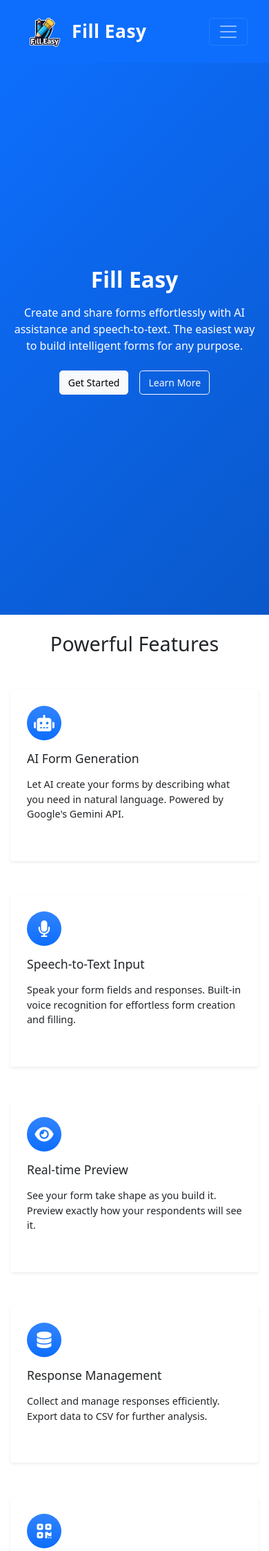
After one commit to svsairevanth12/render, a Flask app: template templates/landing.html in a window 390 px wide. The commit adds this page. Shown: the top 2248 px of the page at 69% size. Run offline with Flask 3, Linux system fonts and the light colour scheme; the template is opened without the code that fills it, so the values that code supplies are empty.

Commit message:
Update: Major UI improvements and new features - Added landing page with responsive design - Updated README with comprehensive project details - Enhanced base template with improved navigation - Added new static assets and images - Improved form builder and viewer templates

```diff
--- a/app.py
+++ b/app.py
@@ -98,7 +98,7 @@ def login():
             supabase.postgrest.auth(auth_response.session.access_token)
 
             flash('Successfully logged in!', 'success')
-            return redirect(url_for('home'))
+            return redirect(url_for('dashboard'))
 
         except Exception as e:
             print(f"Login error: {str(e)}")
@@ -137,7 +137,7 @@ def signup():
                 supabase.postgrest.auth(auth_response.session.access_token)
 
             flash('Successfully registered!', 'success')
-            return redirect(url_for('home'))
+            return redirect(url_for('dashboard'))
 
         except Exception as e:
             print(f"Signup error: {str(e)}")
@@ -175,8 +175,14 @@ def check_session():
             return redirect(url_for('login'))
 
 @app.route('/')
+def home():
+    if 'user' not in session:
+        return render_template('landing.html')
+    return redirect(url_for('dashboard'))
+
+@app.route('/dashboard')
 @login_required
-def home():
+def dashboard():
     try:
         # Get user data from session
         user_id = session.get('user', {}).get('id')
@@ -231,20 +237,20 @@ def edit_form(form_id):
         response = supabase.table('forms').select('*').eq('id', form_id).execute()
         if not response.data:
             flash('Form not found', 'error')
-            return redirect(url_for('home'))
+            return redirect(url_for('dashboard'))
 
         form = response.data[0]
 
         # Check if user owns this form
         if str(form['user_id']) != session['user']['id']:
             flash('You do not have permission to edit this form', 'error')
-            return redirect(url_for('home'))
+            return redirect(url_for('dashboard'))
 
         return render_template('form_builder.html', form=form)
     except Exception as e:
         print(f"Error editing form: {str(e)}")
         flash('An error occurred while loading the form', 'error')
-        return redirect(url_for('home'))
+        return redirect(url_for('dashboard'))
 
 @app.route('/forms/<int:form_id>/preview', methods=['GET'])
 @login_required
@@ -254,20 +260,20 @@ def preview_form(form_id):
         response = supabase.table('forms').select('*').eq('id', form_id).execute()
         if not response.data:
             flash('Form not found', 'error')
-            return redirect(url_for('home'))
+            return redirect(url_for('dashboard'))
 
         form = response.data[0]
 
         # Check if user owns this form
         if str(form['user_id']) != session['user']['id']:
             flash('You do not have permission to preview this form', 'error')
-            return redirect(url_for('home'))
+            return redirect(url_for('dashboard'))
 
         return render_template('form_view.html', form=form, preview=True)
     except Exception as e:
         print(f"Error previewing form: {str(e)}")
         flash('An error occurred while loading the form preview', 'error')
-        return redirect(url_for('home'))
+        return redirect(url_for('dashboard'))
 
 @app.route('/forms', methods=['POST'])
 @login_required
--- a/templates/base.html
+++ b/templates/base.html
@@ -3,7 +3,7 @@
 <head>
     <meta charset="UTF-8">
     <meta name="viewport" content="width=device-width, initial-scale=1.0">
-    <title>Form Builder</title>
+    <title>Fill Easy - Intelligent Form Builder</title>
 
     <!-- Bootstrap CSS -->
     <link href="https://cdn.jsdelivr.net/npm/bootstrap@5.1.3/dist/css/bootstrap.min.css" rel="stylesheet">
@@ -173,29 +173,152 @@
         .loading {
             display: none;
         }
+
+        /* Add this to your existing styles */
+        .navbar {
+            padding: 0.5rem 1rem;
+        }
+
+        .navbar-brand {
+            font-size: calc(1.5rem + 1vw);
+            font-weight: 600;
+            letter-spacing: 0.5px;
+            padding: 0;
+        }
+
+        .brand-logo {
+            height: min(100px, 18vw);
+            width: auto;
+            transition: transform 0.3s ease;
+            margin-right: calc(0.5rem + 1vw);
+        }
+
+        .navbar-brand:hover .brand-logo {
+            transform: scale(1.05);
+        }
+
+        .navbar-brand span {
+            display: inline-block;
+            vertical-align: middle;
+        }
+
+        .navbar > .container {
+            min-height: min(110px, 20vw);
+        }
+
+        /* Large screens (desktops) */
+        @media (min-width: 1200px) {
+            .brand-logo {
+                height: 100px;
+            }
+            .navbar-brand {
+                font-size: 2.4rem;
+            }
+            .navbar > .container {
+                min-height: 110px;
+            }
+        }
+
+        /* Medium screens (tablets) */
+        @media (max-width: 991px) {
+            .brand-logo {
+                height: 85px;
+            }
+            .navbar-brand {
+                font-size: 2.2rem;
+            }
+            .navbar > .container {
+                min-height: 95px;
+            }
+        }
+
+        /* Small screens (mobile) */
+        @media (max-width: 767px) {
+            .brand-logo {
+                height: 75px;
+            }
+            .navbar-brand {
+                font-size: 2rem;
+            }
+            .navbar > .container {
+                min-height: 85px;
+            }
+        }
+
+        /* Extra small screens */
+        @media (max-width: 575px) {
+            .brand-logo {
+                height: 65px;
+            }
+            .navbar-brand {
+                font-size: 1.8rem;
+            }
+            .navbar > .container {
+                min-height: 75px;
+            }
+            .navbar-brand span {
+                font-size: calc(1.4rem + 1vw);
+            }
+        }
+
+        /* Container responsiveness */
+        .container {
+            width: 100%;
+            padding-right: max(15px, 3vw);
+            padding-left: max(15px, 3vw);
+            margin-right: auto;
+            margin-left: auto;
+        }
+
+        /* Card responsiveness */
+        .card {
+            margin-bottom: max(1rem, 2vh);
+        }
+
+        /* Button responsiveness */
+        .btn {
+            padding: clamp(0.375rem, 1vw, 0.75rem) clamp(0.75rem, 2vw, 1.5rem);
+            font-size: clamp(0.875rem, 1vw, 1rem);
+        }
+
+        /* Form control responsiveness */
+        .form-control {
+            padding: clamp(0.375rem, 1vw, 0.75rem);
+            font-size: clamp(0.875rem, 1vw, 1rem);
+        }
+
+        /* Spacing utilities */
+        .mt-responsive {
+            margin-top: clamp(1rem, 3vh, 3rem);
+        }
+
+        .mb-responsive {
+            margin-bottom: clamp(1rem, 3vh, 3rem);
+        }
+
+        .py-responsive {
+            padding-top: clamp(1rem, 3vh, 3rem);
+            padding-bottom: clamp(1rem, 3vh, 3rem);
+        }
     </style>
 </head>
 <body>
     <!-- Navigation -->
     <nav class="navbar navbar-expand-lg navbar-dark bg-primary">
         <div class="container">
-            <a class="navbar-brand" href="{{ url_for('home') }}">
-                <i class="fas fa-wpforms me-2"></i>Form Builder
+            <a class="navbar-brand d-flex align-items-center" href="{{ url_for('dashboard') if current_user else url_for('home') }}">
+                <img src="{{ url_for('static', filename='img/logo.png') }}" alt="Fill Easy Logo" class="brand-logo me-2">
+                <span>Fill Easy</span>
             </a>
             <button class="navbar-toggler" type="button" data-bs-toggle="collapse" data-bs-target="#navbarNav">
                 <span class="navbar-toggler-icon"></span>
             </button>
             <div class="collapse navbar-collapse" id="navbarNav">
                 <ul class="navbar-nav me-auto">
-                    {% if 'user' in session %}
+                    {% if current_user %}
                     <li class="nav-item">
-                        <a class="nav-link {% if request.endpoint == 'home' %}active{% endif %}" href="{{ url_for('home') }}">
-                            <i class="fas fa-list me-1"></i>My Forms
-                        </a>
-                    </li>
-                    <li class="nav-item">
-                        <a class="nav-link {% if request.endpoint == 'create_form' %}active{% endif %}" href="{{ url_for('create_form') }}">
-                            <i class="fas fa-plus me-1"></i>Create Form
+                        <a class="nav-link {% if request.endpoint == 'dashboard' %}active{% endif %}" href="{{ url_for('dashboard') }}">
+                            <i class="fas fa-home me-1"></i>Dashboard
                         </a>
                     </li>
                     {% endif %}
--- a/templates/form_builder.html
+++ b/templates/form_builder.html
@@ -57,7 +57,7 @@
             </div>
 
                 <div class="d-flex justify-content-between">
-                    <a href="{{ url_for('home') }}" class="btn btn-secondary">
+                    <a href="{{ url_for('dashboard') }}" class="btn btn-secondary">
                         <i class="fas fa-arrow-left me-2"></i>Back to Forms
                     </a>
                     <div class="btn-group">
--- a/templates/form_view.html
+++ b/templates/form_view.html
@@ -87,7 +87,7 @@
                 {% endfor %}
 
                 <div class="d-flex justify-content-between">
-                    <a href="{{ url_for('home') }}" class="btn btn-secondary">
+                    <a href="{{ url_for('dashboard') }}" class="btn btn-secondary">
                         <i class="fas fa-arrow-left me-2"></i>Back to Forms
                     </a>
                     {% if preview %}
--- /dev/null
+++ b/templates/landing.html
@@ -0,0 +1,233 @@
+{% extends "base.html" %}
+
+{% block content %}
+<!-- Hero Section -->
+<div class="hero bg-primary text-white py-responsive">
+    <div class="container">
+        <div class="row align-items-center">
+            <div class="col-lg-6 mb-4 mb-lg-0">
+                <h1 class="display-4 fw-bold mb-3" style="font-size: clamp(2rem, 5vw, 3.5rem);">Fill Easy</h1>
+                <p class="lead mb-4" style="font-size: clamp(1rem, 2vw, 1.25rem);">Create and share forms effortlessly with AI assistance and speech-to-text. The easiest way to build intelligent forms for any purpose.</p>
+                <div class="d-flex gap-3 flex-wrap">
+                    {% if current_user %}
+                        <a href="{{ url_for('create_form') }}" class="btn btn-light btn-lg">Create Form</a>
+                    {% else %}
+                        <a href="{{ url_for('signup') }}" class="btn btn-light btn-lg">Get Started</a>
+                    {% endif %}
+                    <a href="#features" class="btn btn-outline-light btn-lg">Learn More</a>
+                </div>
+            </div>
+            <div class="col-lg-6 d-none d-lg-block">
+                <img src="{{ url_for('static', filename='img/hero-illustration.svg') }}" alt="Form Builder Illustration" class="img-fluid" style="max-width: min(100%, 600px);">
+            </div>
+        </div>
+    </div>
+</div>
+
+<!-- Features Section -->
+<section id="features" class="py-responsive">
+    <div class="container">
+        <h2 class="text-center mb-5" style="font-size: clamp(1.8rem, 4vw, 2.5rem);">Powerful Features</h2>
+        <div class="row g-4">
+            <!-- Feature cards with responsive margins -->
+            <div class="col-md-6 col-lg-4 mb-responsive">
+                <div class="card h-100 border-0 shadow-sm">
+                    <div class="card-body p-4">
+                        <div class="feature-icon bg-primary bg-gradient text-white rounded-circle p-3 mb-3">
+                            <i class="fas fa-robot" style="font-size: clamp(1.5rem, 3vw, 2rem);"></i>
+                        </div>
+                        <h3 class="h5 mb-3" style="font-size: clamp(1.1rem, 2vw, 1.25rem);">AI Form Generation</h3>
+                        <p style="font-size: clamp(0.9rem, 1.5vw, 1rem);">Let AI create your forms by describing what you need in natural language. Powered by Google's Gemini API.</p>
+                    </div>
+                </div>
+            </div>
+
+            <!-- Speech-to-Text -->
+            <div class="col-md-6 col-lg-4 mb-responsive">
+                <div class="card h-100 border-0 shadow-sm">
+                    <div class="card-body p-4">
+                        <div class="feature-icon bg-primary bg-gradient text-white rounded-circle p-3 mb-3">
+                            <i class="fas fa-microphone" style="font-size: clamp(1.5rem, 3vw, 2rem);"></i>
+                        </div>
+                        <h3 class="h5 mb-3" style="font-size: clamp(1.1rem, 2vw, 1.25rem);">Speech-to-Text Input</h3>
+                        <p style="font-size: clamp(0.9rem, 1.5vw, 1rem);">Speak your form fields and responses. Built-in voice recognition for effortless form creation and filling.</p>
+                    </div>
+                </div>
+            </div>
+
+            <!-- Real-time Preview -->
+            <div class="col-md-6 col-lg-4 mb-responsive">
+                <div class="card h-100 border-0 shadow-sm">
+                    <div class="card-body p-4">
+                        <div class="feature-icon bg-primary bg-gradient text-white rounded-circle p-3 mb-3">
+                            <i class="fas fa-eye" style="font-size: clamp(1.5rem, 3vw, 2rem);"></i>
+                        </div>
+                        <h3 class="h5 mb-3" style="font-size: clamp(1.1rem, 2vw, 1.25rem);">Real-time Preview</h3>
+                        <p style="font-size: clamp(0.9rem, 1.5vw, 1rem);">See your form take shape as you build it. Preview exactly how your respondents will see it.</p>
+                    </div>
+                </div>
+            </div>
+
+            <!-- Response Management -->
+            <div class="col-md-6 col-lg-4 mb-responsive">
+                <div class="card h-100 border-0 shadow-sm">
+                    <div class="card-body p-4">
+                        <div class="feature-icon bg-primary bg-gradient text-white rounded-circle p-3 mb-3">
+                            <i class="fas fa-database" style="font-size: clamp(1.5rem, 3vw, 2rem);"></i>
+                        </div>
+                        <h3 class="h5 mb-3" style="font-size: clamp(1.1rem, 2vw, 1.25rem);">Response Management</h3>
+                        <p style="font-size: clamp(0.9rem, 1.5vw, 1rem);">Collect and manage responses efficiently. Export data to CSV for further analysis.</p>
+                    </div>
+                </div>
+            </div>
+
+            <!-- QR Code Sharing -->
+            <div class="col-md-6 col-lg-4 mb-responsive">
+                <div class="card h-100 border-0 shadow-sm">
+                    <div class="card-body p-4">
+                        <div class="feature-icon bg-primary bg-gradient text-white rounded-circle p-3 mb-3">
+                            <i class="fas fa-qrcode" style="font-size: clamp(1.5rem, 3vw, 2rem);"></i>
+                        </div>
+                        <h3 class="h5 mb-3" style="font-size: clamp(1.1rem, 2vw, 1.25rem);">QR Code Sharing</h3>
+                        <p style="font-size: clamp(0.9rem, 1.5vw, 1rem);">Share your forms instantly with QR codes. Perfect for events and physical locations.</p>
+                    </div>
+                </div>
+            </div>
+
+            <!-- User Authentication -->
+            <div class="col-md-6 col-lg-4 mb-responsive">
+                <div class="card h-100 border-0 shadow-sm">
+                    <div class="card-body p-4">
+                        <div class="feature-icon bg-primary bg-gradient text-white rounded-circle p-3 mb-3">
+                            <i class="fas fa-user-shield" style="font-size: clamp(1.5rem, 3vw, 2rem);"></i>
+                        </div>
+                        <h3 class="h5 mb-3" style="font-size: clamp(1.1rem, 2vw, 1.25rem);">Secure Authentication</h3>
+                        <p style="font-size: clamp(0.9rem, 1.5vw, 1rem);">Protect your forms with secure user authentication. Manage access and permissions.</p>
+                    </div>
+                </div>
+            </div>
+        </div>
+    </div>
+</section>
+
+<!-- How It Works -->
+<section class="bg-light py-responsive">
+    <div class="container">
+        <h2 class="text-center mb-5" style="font-size: clamp(1.8rem, 4vw, 2.5rem);">How It Works</h2>
+        <div class="row justify-content-center">
+            <div class="col-lg-8">
+                <div class="timeline">
+                    <div class="timeline-item mb-responsive">
+                        <div class="timeline-number">1</div>
+                        <h4 style="font-size: clamp(1.2rem, 2.5vw, 1.5rem);">Create Your Form</h4>
+                        <p style="font-size: clamp(0.9rem, 1.5vw, 1rem);">Use AI assistance or build manually with our intuitive form builder. Add various field types and customize as needed.</p>
+                    </div>
+                    <div class="timeline-item mb-responsive">
+                        <div class="timeline-number">2</div>
+                        <h4 style="font-size: clamp(1.2rem, 2.5vw, 1.5rem);">Share with Recipients</h4>
+                        <p style="font-size: clamp(0.9rem, 1.5vw, 1rem);">Share your form via link or QR code. Recipients can access it from any device.</p>
+                    </div>
+                    <div class="timeline-item mb-responsive">
+                        <div class="timeline-number">3</div>
+                        <h4 style="font-size: clamp(1.2rem, 2.5vw, 1.5rem);">Collect Responses</h4>
+                        <p style="font-size: clamp(0.9rem, 1.5vw, 1rem);">Gather responses in real-time. View, manage, and export data easily.</p>
+                    </div>
+                </div>
+            </div>
+        </div>
+    </div>
+</section>
+
+<!-- Call to Action -->
+<section class="py-responsive bg-primary text-white text-center">
+    <div class="container">
+        <h2 class="mb-4" style="font-size: clamp(1.8rem, 4vw, 2.5rem);">Ready to Get Started?</h2>
+        <p class="lead mb-4" style="font-size: clamp(1rem, 2vw, 1.25rem);">Join thousands of users who are already creating intelligent forms with our platform.</p>
+        {% if current_user %}
+            <a href="{{ url_for('create_form') }}" class="btn btn-light btn-lg px-4">Create Your First Form</a>
+        {% else %}
+            <a href="{{ url_for('signup') }}" class="btn btn-light btn-lg px-4">Sign Up Now - It's Free!</a>
+        {% endif %}
+    </div>
+</section>
+
+<style>
+/* Additional responsive styles */
+.hero {
+    background: linear-gradient(135deg, #0d6efd 0%, #0a58ca 100%);
+    min-height: min(100vh, 800px);
+    display: flex;
+    align-items: center;
+}
+
+.feature-icon {
+    width: clamp(50px, 10vw, 60px);
+    height: clamp(50px, 10vw, 60px);
+    display: flex;
+    align-items: center;
+    justify-content: center;
+}
+
+.timeline {
+    position: relative;
+    padding: clamp(1rem, 3vh, 2rem) 0;
+}
+
+.timeline::before {
+    content: '';
+    position: absolute;
+    left: 20px;
+    width: 2px;
+    height: 100%;
+    background-color: #dee2e6;
+}
+
+.timeline-item {
+    position: relative;
+    padding: clamp(1rem, 3vh, 2rem);
+    background: white;
+    border-radius: 8px;
+    margin-left: 40px;
+    box-shadow: 0 0.125rem 0.25rem rgba(0,0,0,0.075);
+}
+
+.timeline-number {
+    position: absolute;
+    left: -40px;
+    top: 50%;
+    transform: translateY(-50%);
+    width: clamp(30px, 8vw, 40px);
+    height: clamp(30px, 8vw, 40px);
+    background: #0d6efd;
+    color: white;
+    border-radius: 50%;
+    display: flex;
+    align-items: center;
+    justify-content: center;
+    font-weight: bold;
+}
+
+@media (min-width: 768px) {
+    .timeline::before {
+        left: 50%;
+        transform: translateX(-50%);
+    }
+
+    .timeline-item {
+        width: 80%;
+        margin-left: auto;
+        margin-right: auto;
+    }
+}
+
+@media (max-width: 575px) {
+    .hero {
+        text-align: center;
+    }
+
+    .d-flex.gap-3 {
+        justify-content: center;
+    }
+}
+</style>
+{% endblock %}
--- a/templates/responses.html
+++ b/templates/responses.html
@@ -5,8 +5,8 @@
     <div class="d-flex justify-content-between align-items-center mb-4">
         <h2>Responses for: {{ form.title }}</h2>
         <div>
-            <a href="{{ url_for('home') }}" class="btn btn-outline-secondary me-2">
-                <i class="fas fa-arrow-left"></i> Back to Forms
+            <a href="{{ url_for('dashboard') }}" class="btn btn-outline-secondary me-2">
+                <i class="fas fa-arrow-left me-2"></i>Back to Forms
             </a>
             <a href="{{ url_for('export_responses', form_id=form.id) }}" class="btn btn-success">
                 <i class="fas fa-download"></i> Export to CSV
```
Also changed, not shown: README.md, static/img/hero-illustration.svg (added), static/img/logo.png (added).
